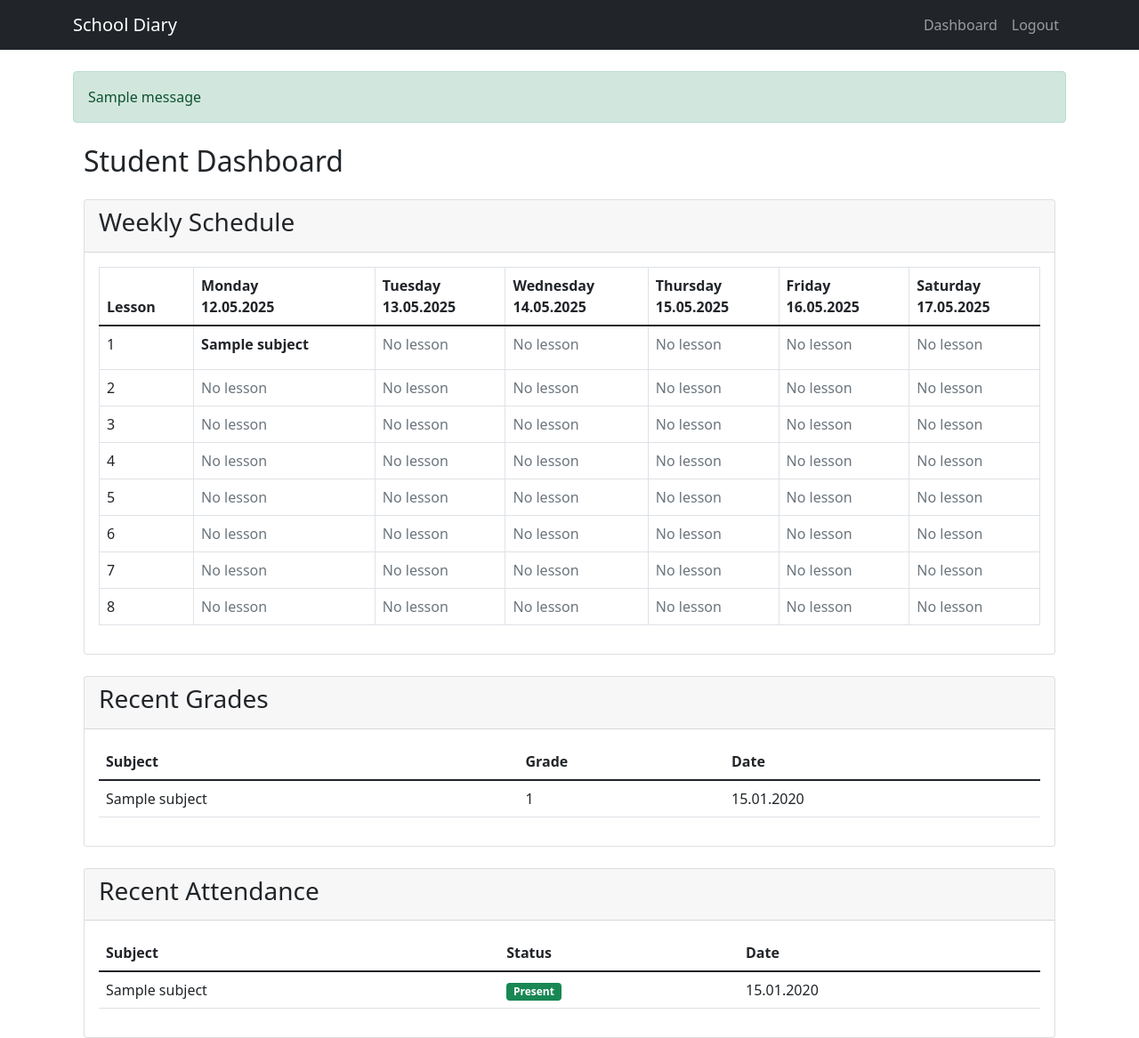
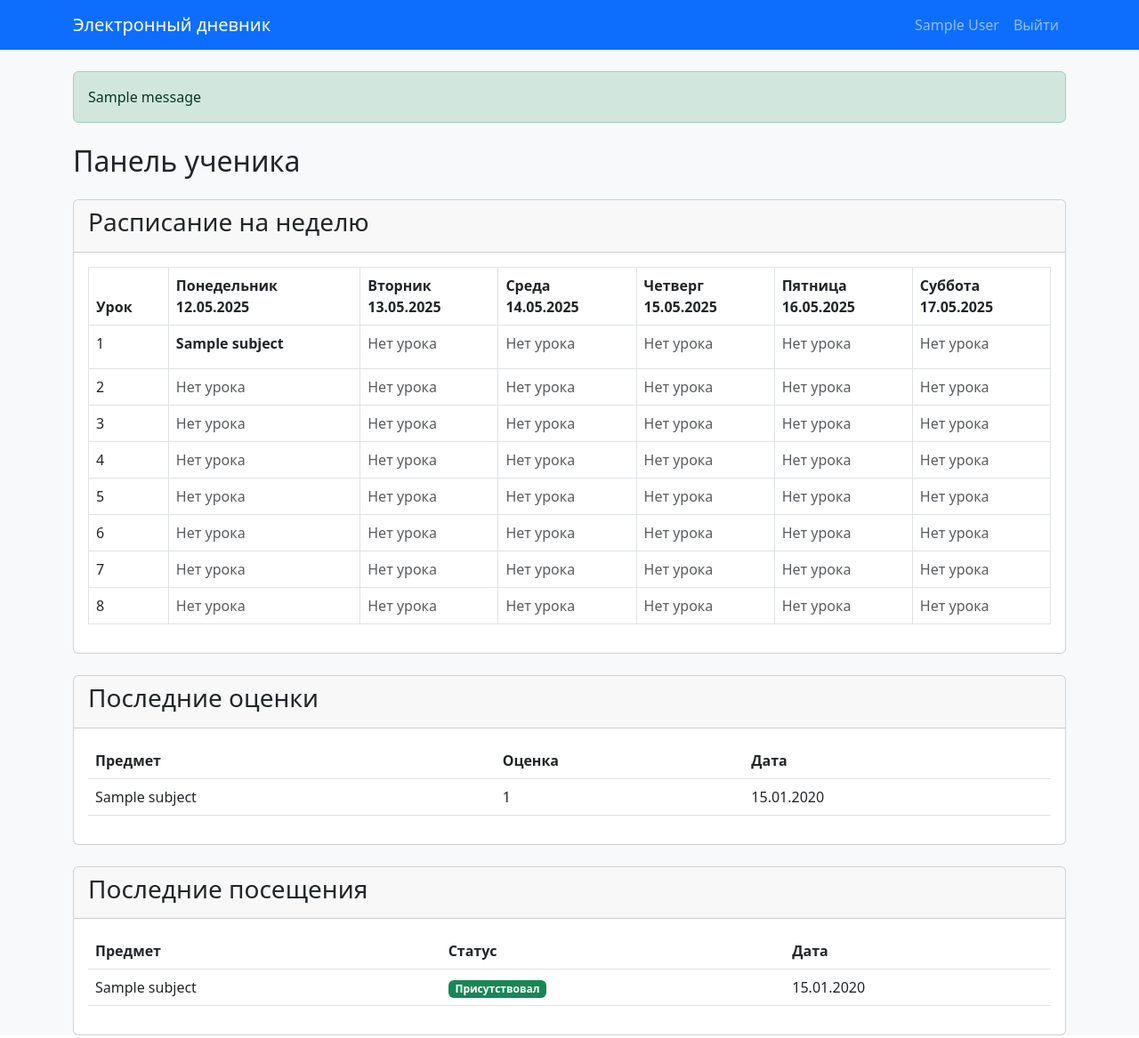
Before and after one commit to evlvld/development-of-an-information-system-for-monitoring-and-analyzing-activities-in-education, a Django app: page /student/dashboard/ in a window 1280 px wide. Shown: the whole page at 89% size. Run offline with Django 5.2, Linux system fonts and the light colour scheme; a user stored in the database is signed in; tables that the repository leaves empty hold one stand-in row (values such as "Sample post"); one stand-in notice (Sample message) is shown.

Commit message:
FIX: Grades creation from teacher dashboard(main page)

```diff
--- a/school_diary/diary/templates/diary/base.html
+++ b/school_diary/diary/templates/diary/base.html
@@ -1,56 +1,51 @@
 <!DOCTYPE html>
-<html lang="en">
+<html lang="ru">
 <head>
     <meta charset="UTF-8">
+    <title>{% block title %}Электронный дневник{% endblock %}</title>
     <meta name="viewport" content="width=device-width, initial-scale=1.0">
-    <title>{% block title %}School Diary{% endblock %}</title>
-    <link href="https://cdn.jsdelivr.net/npm/bootstrap@5.1.3/dist/css/bootstrap.min.css" rel="stylesheet">
+    <link href="https://cdn.jsdelivr.net/npm/bootstrap@5.3.0/dist/css/bootstrap.min.css" rel="stylesheet">
+    <style>
+        body { background: #f8f9fa; }
+    </style>
 </head>
 <body>
-    <nav class="navbar navbar-expand-lg navbar-dark bg-dark">
+    <nav class="navbar navbar-expand-lg navbar-dark bg-primary mb-4">
         <div class="container">
-            <a class="navbar-brand" href="#">School Diary</a>
-            {% if user.is_authenticated %}
-                <button class="navbar-toggler" type="button" data-bs-toggle="collapse" data-bs-target="#navbarNav">
+            <a class="navbar-brand" href="/">Электронный дневник</a>
+            <button class="navbar-toggler" type="button" data-bs-toggle="collapse" data-bs-target="#navbarNav" aria-controls="navbarNav" aria-expanded="false" aria-label="Переключить навигацию">
                 <span class="navbar-toggler-icon"></span>
             </button>
             <div class="collapse navbar-collapse" id="navbarNav">
                 <ul class="navbar-nav ms-auto">
-                        {% if user.is_staff %}
+                    {% if user.is_authenticated %}
                         <li class="nav-item">
-                                <a class="nav-link" href="{% url 'admin_dashboard' %}">Dashboard</a>
+                            <span class="nav-link">{{ user.get_full_name|default:user.username }}</span>
                         </li>
-                        {% elif user.teacher %}
                         <li class="nav-item">
-                                <a class="nav-link" href="{% url 'teacher_dashboard' %}">Dashboard</a>
+                            <a class="nav-link" href="/logout/">Выйти</a>
                         </li>
-                        {% elif user.student %}
+                    {% else %}
                         <li class="nav-item">
-                                <a class="nav-link" href="{% url 'student_dashboard' %}">Dashboard</a>
+                            <a class="nav-link" href="/login/">Вход</a>
                         </li>
                     {% endif %}
-                        <li class="nav-item">
-                            <a class="nav-link" href="{% url 'logout' %}">Logout</a>
-                        </li>
                 </ul>
             </div>
-            {% endif %}
         </div>
     </nav>
 
-    <div class="container mt-4">
     {% if messages %}
+        <div class="container">
             {% for message in messages %}
-                <div class="alert alert-{{ message.tags }}">
-                    {{ message }}
+                <div class="alert alert-{{ message.tags }} mt-2">{{ message }}</div>
+            {% endfor %}
         </div>
-            {% endfor %}
     {% endif %}
 
-        {% block content %}
-        {% endblock %}
-    </div>
+    {% block content %}{% endblock %}
 
-    <script src="https://cdn.jsdelivr.net/npm/bootstrap@5.1.3/dist/js/bootstrap.bundle.min.js"></script>
+    {% block extra_js %}{% endblock %}
+    <script src="https://cdn.jsdelivr.net/npm/bootstrap@5.3.0/dist/js/bootstrap.bundle.min.js"></script>
 </body>
 </html>
--- a/school_diary/diary/templates/diary/student/dashboard.html
+++ b/school_diary/diary/templates/diary/student/dashboard.html
@@ -1,22 +1,22 @@
 {% extends 'diary/base.html' %}
 
-{% block title %}Student Dashboard - School Diary{% endblock %}
+{% block title %}Панель ученика - Электронный дневник{% endblock %}
 
 {% block content %}
 <div class="container mt-4">
-    <h2 class="mb-4">Student Dashboard</h2>
+    <h2 class="mb-4">Панель ученика</h2>
 
     <!-- Weekly Schedule -->
     <div class="card mb-4">
         <div class="card-header">
-            <h3 class="card-title">Weekly Schedule</h3>
+            <h3 class="card-title">Расписание на неделю</h3>
         </div>
         <div class="card-body">
             <div class="table-responsive">
                 <table class="table table-bordered">
                     <thead>
                         <tr>
-                            <th>Lesson</th>
+                            <th>Урок</th>
                             {% for date in week_dates %}
                                 <th>{{ date|date:"l" }}<br>{{ date|date:"d.m.Y" }}</th>
                             {% endfor %}
@@ -40,12 +40,12 @@
                                                 {% endwith %}
                                                 {% if lesson.attendance %}
                                                     <span class="badge {% if lesson.attendance.status == 'present' %}bg-success{% elif lesson.attendance.status == 'late' %}bg-warning{% else %}bg-danger{% endif %} float-end">
-                                                        {{ lesson.attendance.get_status_display }}
+                                                        {% if lesson.attendance.status == 'present' %}Присутствовал{% elif lesson.attendance.status == 'late' %}Опоздал{% else %}Отсутствовал{% endif %}
                                                     </span>
                                                 {% endif %}
                                             </div>
                                         {% empty %}
-                                            <span class="text-muted">No lesson</span>
+                                            <span class="text-muted">Нет урока</span>
                                         {% endfor %}
                                     </td>
                                 {% endfor %}
@@ -60,16 +60,16 @@
     <!-- Recent Grades -->
     <div class="card mb-4">
         <div class="card-header">
-            <h3 class="card-title">Recent Grades</h3>
+            <h3 class="card-title">Последние оценки</h3>
         </div>
         <div class="card-body">
             <div class="table-responsive">
                 <table class="table">
                     <thead>
                         <tr>
-                            <th>Subject</th>
-                            <th>Grade</th>
-                            <th>Date</th>
+                            <th>Предмет</th>
+                            <th>Оценка</th>
+                            <th>Дата</th>
                         </tr>
                     </thead>
                     <tbody>
@@ -81,7 +81,7 @@
                             </tr>
                         {% empty %}
                             <tr>
-                                <td colspan="3" class="text-center">No grades yet</td>
+                                <td colspan="3" class="text-center">Оценок пока нет</td>
                             </tr>
                         {% endfor %}
                     </tbody>
@@ -93,16 +93,16 @@
     <!-- Recent Attendance -->
     <div class="card">
         <div class="card-header">
-            <h3 class="card-title">Recent Attendance</h3>
+            <h3 class="card-title">Последние посещения</h3>
         </div>
         <div class="card-body">
             <div class="table-responsive">
                 <table class="table">
                     <thead>
                         <tr>
-                            <th>Subject</th>
-                            <th>Status</th>
-                            <th>Date</th>
+                            <th>Предмет</th>
+                            <th>Статус</th>
+                            <th>Дата</th>
                         </tr>
                     </thead>
                     <tbody>
@@ -111,14 +111,14 @@
                                 <td>{{ record.subject.name }}</td>
                                 <td>
                                     <span class="badge {% if record.status == 'present' %}bg-success{% elif record.status == 'late' %}bg-warning{% else %}bg-danger{% endif %}">
-                                        {{ record.get_status_display }}
+                                        {% if record.status == 'present' %}Присутствовал{% elif record.status == 'late' %}Опоздал{% else %}Отсутствовал{% endif %}
                                     </span>
                                 </td>
                                 <td>{{ record.date|date:"d.m.Y" }}</td>
                             </tr>
                         {% empty %}
                             <tr>
-                                <td colspan="3" class="text-center">No attendance records yet</td>
+                                <td colspan="3" class="text-center">Нет записей о посещаемости</td>
                             </tr>
                         {% endfor %}
                     </tbody>
@@ -128,3 +128,7 @@
     </div>
 </div>
 {% endblock %}
+
+{% comment %}
+Требуется добавить фильтр ru_weekday для перевода дней недели, если не используется русская локализация Django.
+{% endcomment %}
--- a/school_diary/diary/views.py
+++ b/school_diary/diary/views.py
@@ -281,7 +281,6 @@ def add_grade_bulk(request, class_id, subject_id):
         # Process grades for each student
         for student in class_group.students.all():
             grade_value = request.POST.get(f'grade_{student.id}')
-            comment = request.POST.get(f'comment_{student.id}')
 
             if grade_value:  # Only create grade if a value was selected
                 Grade.objects.create(
@@ -289,11 +288,10 @@ def add_grade_bulk(request, class_id, subject_id):
                     subject=subject,
                     value=grade_value,
                     date=today,
-                    teacher=teacher,
-                    comment=comment
+                    teacher=teacher
                 )
 
-        messages.success(request, 'Grades added successfully!')
+        messages.success(request, 'Оценки успешно добавлены!')
         return redirect('teacher_dashboard')
 
     return redirect('teacher_dashboard')
--- a/school_diary/school_diary/settings.py
+++ b/school_diary/school_diary/settings.py
@@ -104,9 +104,9 @@ AUTH_PASSWORD_VALIDATORS = [
 # Internationalization
 # https://docs.djangoproject.com/en/5.0/topics/i18n/
 
-LANGUAGE_CODE = 'en-us'
+LANGUAGE_CODE = 'ru-ru'
 
-TIME_ZONE = 'UTC'
+TIME_ZONE = 'Europe/Moscow'
 
 USE_I18N = True
 
```
Also changed, not shown: school_diary/diary/templates/diary/login.html (+11 -12 lines), school_diary/diary/templates/diary/teacher/dashboard.html (+2 -6 lines), school_diary/diary/templatetags/ru_filters.py (added, +17 -0 lines). Lines whose indentation alone changed are shown as unchanged.
